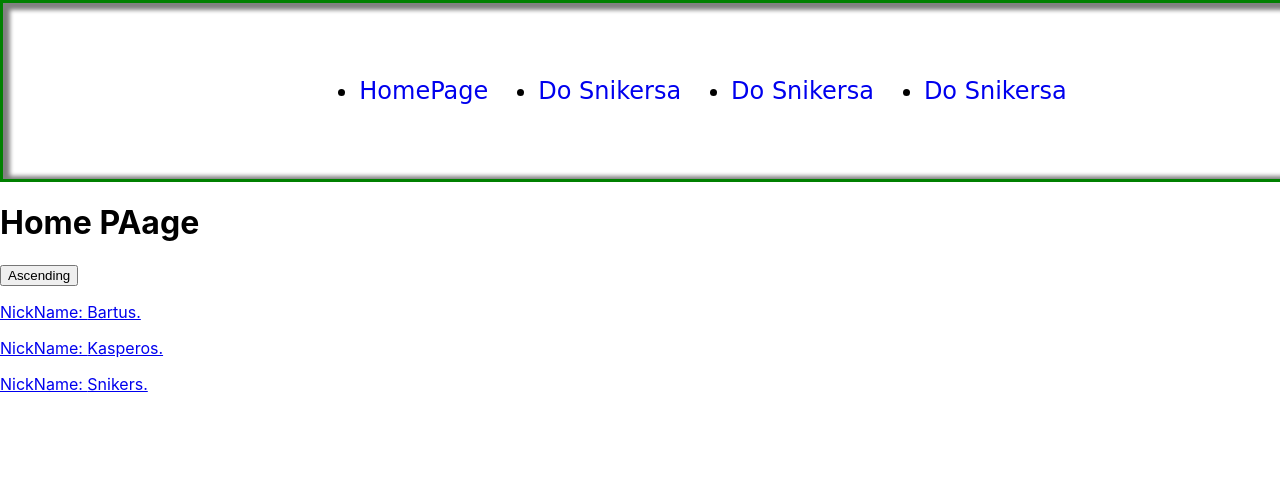
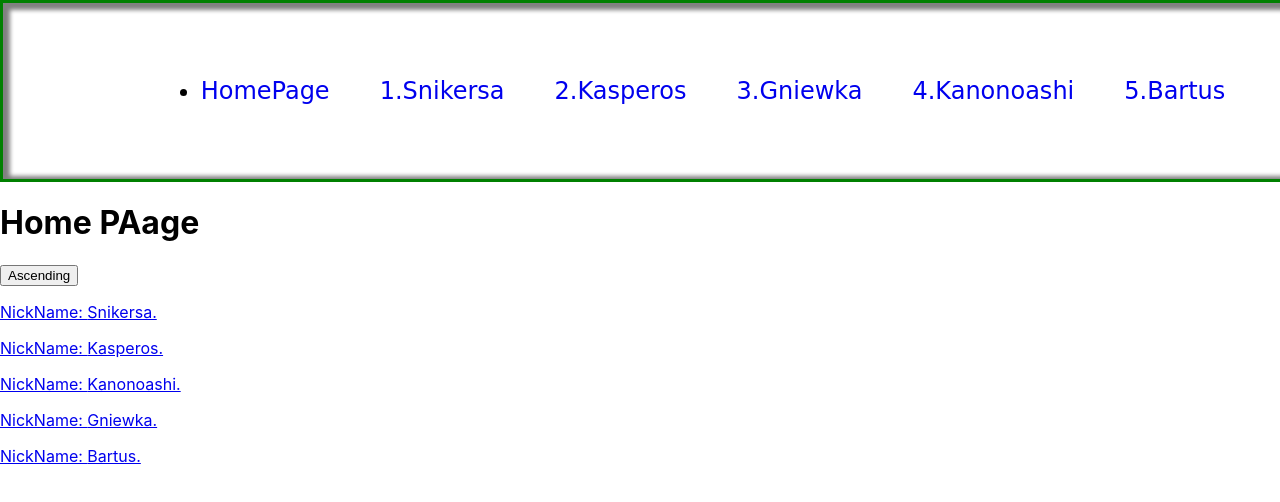
Before and after one commit to Snikerso/optymalisci, a React (Create React App) app: page / in a window 1280 px wide. Shown: the top 502 px of the page. Built offline with nearby package versions, Linux system fonts and the light colour scheme.

Commit message:
mapowanie

```diff
--- a/src/App.js
+++ b/src/App.js
@@ -14,24 +14,42 @@ const optymalists = [
     id: 1,
     to: '/snikers',
     text: 'Do Snikersa',
-    title: 'Bartus',
+    title: 'Snikersa',
     back: { toHome: '/', textHome: 'Home' }
   },
   {
     id: 2,
-    to: '/snikers',
-    text: 'Do Snikersa',
+    to: '/kasperos',
+    text: 'Do Kasperos',
     title: 'Kasperos',
     back: { toHome: '/', textHome: 'Home' }
   },
   {
     id: 3,
-    to: '/snikers',
-    text: 'Do Snikersa',
-    title: 'Snikers',
+    to: '/gniewomirx',
+    text: 'Do Gniewka',
+    title: 'Gniewka',
+    back: { toHome: '/', textHome: 'Home' }
+  },
+  {
+    id: 4,
+    to: '/kanonashi',
+    text: 'Do Kanonoashi',
+    title: 'Kanonoashi',
+    back: { toHome: '/', textHome: 'Home' }
+  },
+  {
+    id: 5,
+    to: '/bartus',
+    text: 'Do Bartus',
+    title: 'Bartus',
     back: { toHome: '/', textHome: 'Home' }
   }
 ];
+
+const OptimalistName = ({ text }) => {
+  return <div style={{ display: 'flex' }}>{text}</div>;
+};
 
 function App() {
   return (
@@ -43,12 +61,15 @@ function App() {
               <Link to="/">HomePage</Link>
               <br></br>
             </li>
-            {optymalists.map((item) => (
-              <li key={item.id}>
-                <Link to={item.to}>{item.text}</Link>
-                <br></br>
-              </li>
-            ))}
+            {optymalists.map((item, index) => {
+              return (
+                <>
+                  <Link to={item.to} key={item.id}>
+                    <OptimalistName text={index + 1 + '.' + item.title} />
+                  </Link>
+                </>
+              );
+            })}
           </ul>
         </Header>
         <Routes>
@@ -70,9 +91,7 @@ function App() {
           />
           <Route
             path="gniewomirx"
-            element={
-              <GniewomirXView back={{ to: '/snikers', text: 'Do Snikersa' }} title={'U Gniewka'} />
-            }
+            element={<GniewomirXView back={{ to: '/', text: 'Do Snikersa' }} title={'U Gniewka'} />}
           />
           <Route
             path="snikers"
--- a/src/views/HomeView/index.js
+++ b/src/views/HomeView/index.js
@@ -3,19 +3,15 @@ import { Link } from 'react-router-dom';
 
 export const HomeView = ({ optymalists }) => {
   const [typeSort, setTypeSort] = useState('Ascending');
-  const [newOptymalist, setNewOptymalist] = useState(optymalists);
+  let newOp = optymalists;
 
-  useEffect(() => {
-    console.log(typeSort);
-    const newArray = newOptymalist.sort((a, b) => {
+  newOp = newOp.sort((a, b) => {
     if (typeSort === 'Ascending') {
       if (a.title > b.title) return -1;
     } else {
       if (a.title < b.title) return -1;
     }
   });
-    setNewOptymalist(newArray);
-  }, [typeSort]);
 
   return (
     <div>
@@ -24,7 +20,7 @@ export const HomeView = ({ optymalists }) => {
         onClick={() => setTypeSort((prev) => (prev === 'Ascending' ? 'Descending' : 'Ascending'))}>
         {typeSort}
       </button>
-      {newOptymalist.map((item) => {
+      {newOp.map((item) => {
         if (item.title === '') {
           return null;
         }
```
Lines whose indentation alone changed are shown as unchanged.
